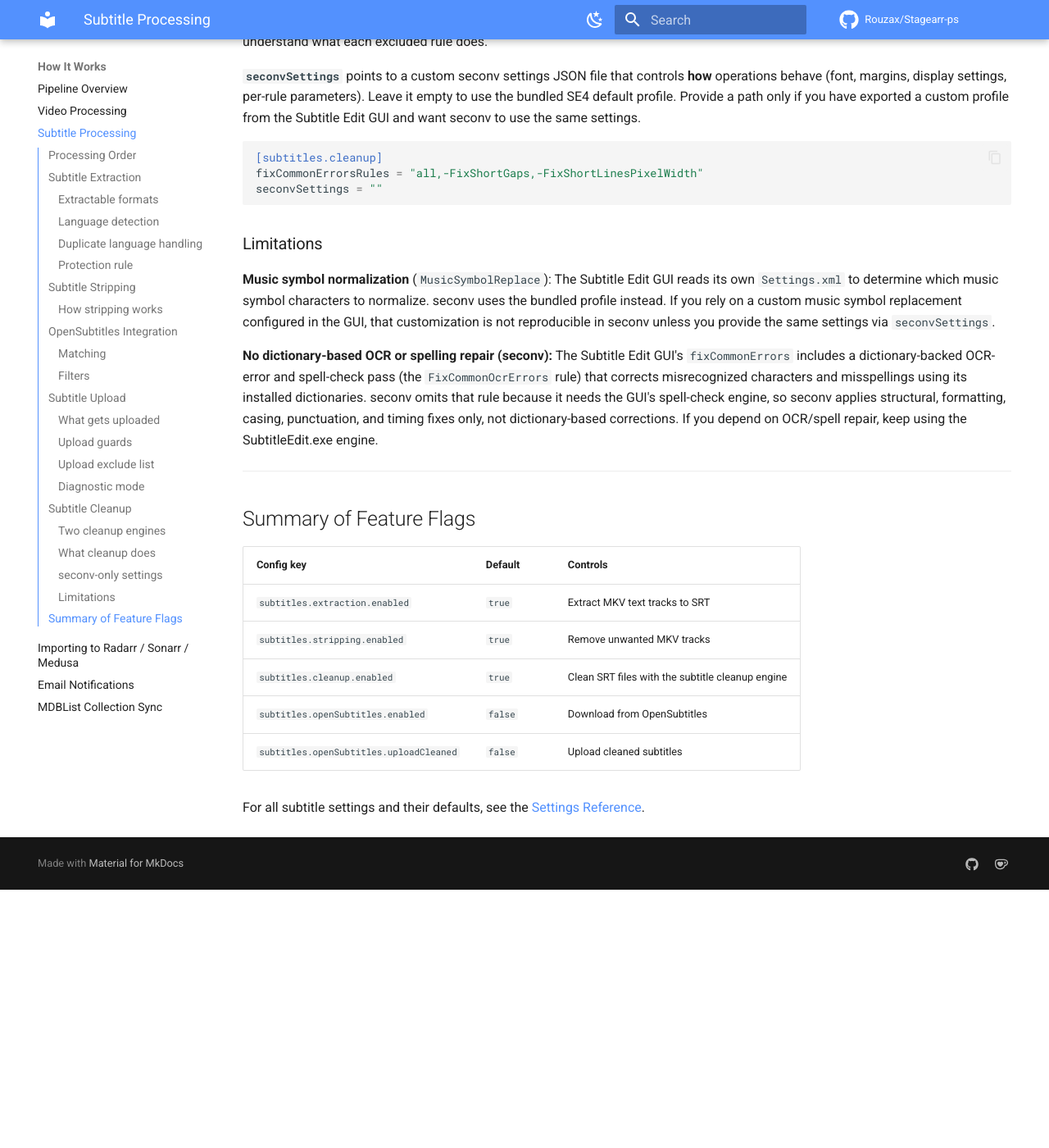
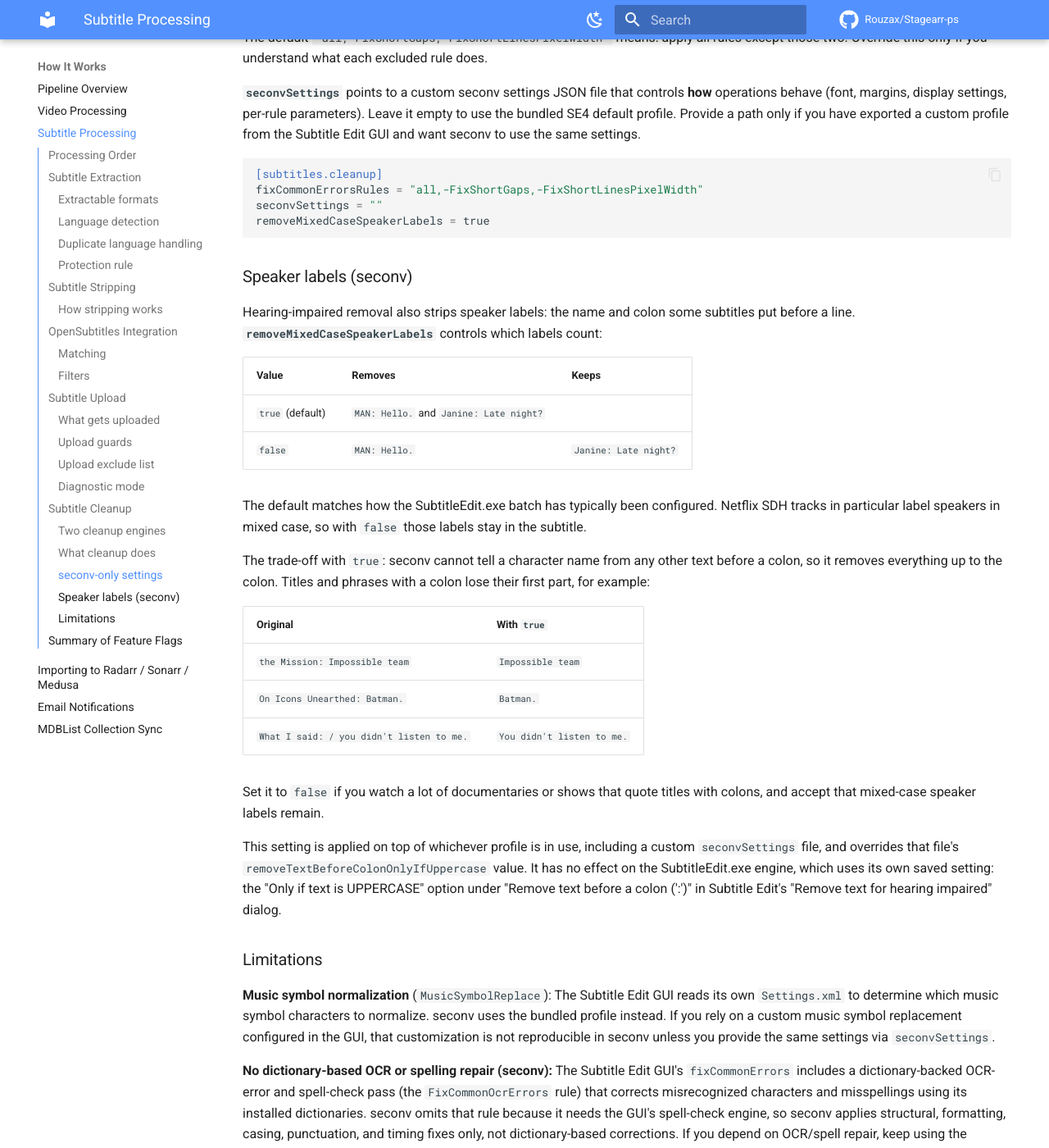
Before and after one commit to Rouzax/Stagearr-ps, an MkDocs documentation site: the page built from docs/subtitles.md, in a window 1280 px wide and 1400 px high, scrolled down 6558 px. Shown: the whole window at 82% size. Built offline with MkDocs 1.6.1 and Material for MkDocs 9.7.7, drawn with Linux system fonts in a browser that asks for light colours; comment, search, counter and statistics services are not loaded; before the commit the page ends 7643 px from its top, so only the background shows below that; some of the changed text lies outside the part shown.

Commit message:
feat(subtitles): removeMixedCaseSpeakerLabels setting for seconv
seconv defaults removeTextBeforeColonOnlyIfUppercase to true and the
bundled profile did not override it, so only ALL-CAPS speaker labels
("MAN:") were removed and mixed-case ones ("Janine:") survived, unlike
the usual SubtitleEdit.exe setup.

New subtitles.cleanup.removeMixedCaseSpeakerLabels (default true,
matching SE4) chooses between the two. seconv cannot tell a name from
other text before a colon, so true also clips lines such as
"the Mission: Impossible team" to "Impossible team"; false avoids that
and keeps mixed-case labels. The trade-off is documented with examples.

seconv accepts a single --settings file, so the value is written into
a temporary copy of the profile in use (bundled or seconvSettings),
which is removed after the run. The bundled profile also pins the
related ...OnlyOnSeparateLine keys so a seconv default change cannot
shift them.

Closes #5

````diff
--- a/config-sample.toml
+++ b/config-sample.toml
@@ -72,6 +72,10 @@ splitLongLines        = false
 fixCommonErrorsRules = "all,-FixShortGaps,-FixShortLinesPixelWidth"
 # Custom seconv settings JSON tuning HOW operations behave. Empty = bundled SE4 profile.
 seconvSettings = ""
+# Speaker labels removed by removeHearingImpaired. true = any case ("Janine:" and "MAN:"),
+# as SE4 is usually set up; also clips lines like "the Mission: Impossible team" to
+# "Impossible team". false = ALL-CAPS labels only. Overrides the value in seconvSettings.
+removeMixedCaseSpeakerLabels = true
 
 [subtitles.openSubtitles]
 # OpenSubtitles.com API settings (REST API v1)
--- a/docs/subtitles.md
+++ b/docs/subtitles.md
@@ -224,7 +224,7 @@ The four operations below are toggled by individual config keys. Both engines su
 
 | Config key | Default | What it removes or changes |
 |-----------|---------|---------------------------|
-| `removeHearingImpaired` | `true` | `[brackets]` and `(parentheses)` annotations such as `[door closes]` or `(sighs)` |
+| `removeHearingImpaired` | `true` | `[brackets]` and `(parentheses)` annotations such as `[door closes]` or `(sighs)`, and speaker labels such as `MAN:` (see [Speaker labels](#speaker-labels-seconv)) |
 | `mergeSameTexts` | `true` | Consecutive identical lines merged into one cue |
 | `fixCommonErrors` | `true` | Encoding artifacts, casing, punctuation, and timing/formatting mistakes |
 | `splitLongLines` | `false` | Lines exceeding the display width split across two lines |
@@ -248,7 +248,31 @@ The default `"all,-FixShortGaps,-FixShortLinesPixelWidth"` means: apply all rule
 [subtitles.cleanup]
 fixCommonErrorsRules = "all,-FixShortGaps,-FixShortLinesPixelWidth"
 seconvSettings = ""
+removeMixedCaseSpeakerLabels = true
 ```
+
+### Speaker labels (seconv)
+
+Hearing-impaired removal also strips speaker labels: the name and colon some subtitles put before a line. **`removeMixedCaseSpeakerLabels`** controls which labels count:
+
+| Value | Removes | Keeps |
+|-------|---------|-------|
+| `true` (default) | `MAN: Hello.` and `Janine: Late night?` | |
+| `false` | `MAN: Hello.` | `Janine: Late night?` |
+
+The default matches how the SubtitleEdit.exe batch has typically been configured. Netflix SDH tracks in particular label speakers in mixed case, so with `false` those labels stay in the subtitle.
+
+The trade-off with `true`: seconv cannot tell a character name from any other text before a colon, so it removes everything up to the colon. Titles and phrases with a colon lose their first part, for example:
+
+| Original | With `true` |
+|----------|-------------|
+| `the Mission: Impossible team` | `Impossible team` |
+| `On Icons Unearthed: Batman.` | `Batman.` |
+| `What I said: / you didn't listen to me.` | `You didn't listen to me.` |
+
+Set it to `false` if you watch a lot of documentaries or shows that quote titles with colons, and accept that mixed-case speaker labels remain.
+
+This setting is applied on top of whichever profile is in use, including a custom `seconvSettings` file, and overrides that file's `removeTextBeforeColonOnlyIfUppercase` value. It has no effect on the SubtitleEdit.exe engine, which uses its own saved setting: the "Only if text is UPPERCASE" option under "Remove text before a colon (':')" in Subtitle Edit's "Remove text for hearing impaired" dialog.
 
 ### Limitations
 
````
Also changed, not shown: other parts of docs/subtitles.md (+1 -1 lines), CHANGELOG.md (+9 -0 lines), docs/settings-reference.md (+1 -0 lines), 5 other files.
